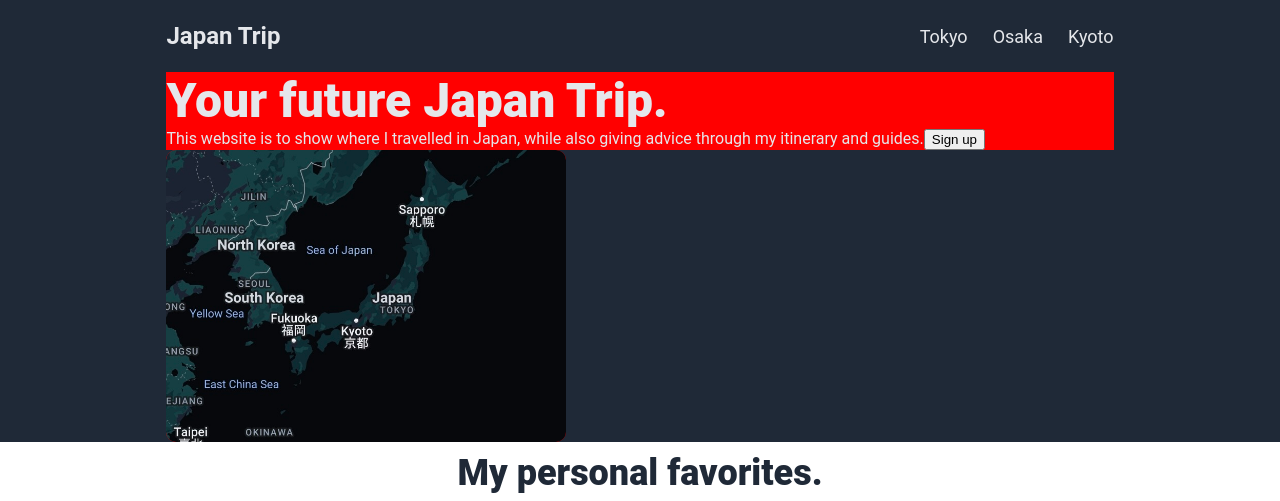
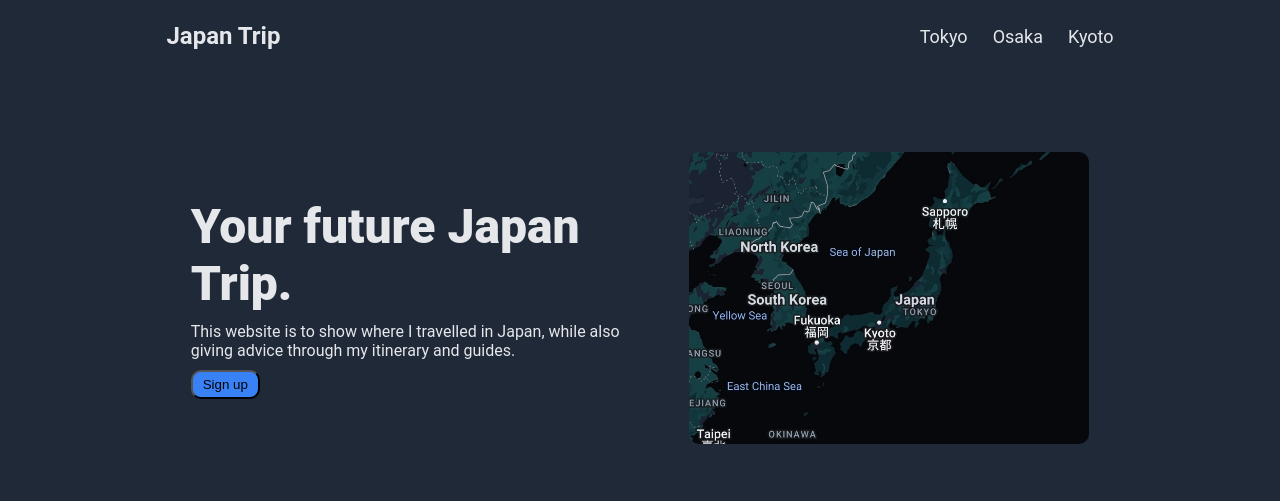
Before and after one commit to miiv0/websiteproject, a plain HTML site: page index.html in a window 1280 px wide. Shown: the top 501 px of the page. Drawn offline with Linux system fonts and the light colour scheme.

Commit message:
finshed the top header and the first sign up portion of the page, now moving on to the 4 images.

```diff
--- a/index.html
+++ b/index.html
@@ -17,12 +17,14 @@
                 <div class="link"><a href>Kyoto</a></div>
             </div>
         </div>
-        <div class="section2">
-            <div class="title1">Your future Japan Trip.</div>
-            <div class="info1">This website is to show where I travelled in Japan, while also giving advice through my itinerary and guides.</div>
-            <button class="button1">Sign up</button>
+        <div class="group1">
+            <div class="section2">
+                <div class="title1">Your future Japan Trip.</div>
+                <div class="info1">This website is to show where I travelled in Japan, while also giving advice through my itinerary and guides.</div>
+                <button class="button1">Sign up</button>
+            </div>
+            <img class="image" src="./images/japan.jpg" alt="Japan">
         </div>
-        <img class="image" src="./images/japan.jpg" alt="Japan">
     </div>
 
     <div class="info2">My personal favorites.</div>
--- a/style.css
+++ b/style.css
@@ -1,6 +1,5 @@
 body {
     font-family: "Roboto" , sans-serif;
-    text-align: center;
     display: flex;
     flex-direction: column;
     margin: 0;
@@ -11,6 +10,7 @@ body {
     font-size: 48px;
     font-weight: 900;
     color: #e5e7eb;
+    padding-bottom: 10px;
 }
 
 .image {
@@ -38,6 +38,7 @@ body {
 
 .info3 {
     max-width: 200px;
+    text-align: center;
 }
 
 .footer {
@@ -96,7 +97,9 @@ a {
 
 .group1 {
     display: flex;
-    justify-content: space-between;
+    justify-content: space-around;
+    align-items: center;
+    padding: 80px 0 80px 0;
 }
 
 .section1 {
@@ -108,13 +111,23 @@ a {
 
 .section2 {
     display: flex;
-    flex-wrap: wrap;
+    flex-direction: column;
+    max-width: 450px;
 }
 
 .info1 {
     color: #e5e7eb;
+    padding-bottom: 10px;
 }
 
-.section2, .image {
-    background-color: red;
+.button1 {
+    display: flex;
+    width: fit-content;
+    padding: 5px 10px 5px 10px;
+    color: black;
+    background-color: #3882f6;
+    border-radius: 10px;
 }
+.group1 {
+    display: flex;
+}
```
